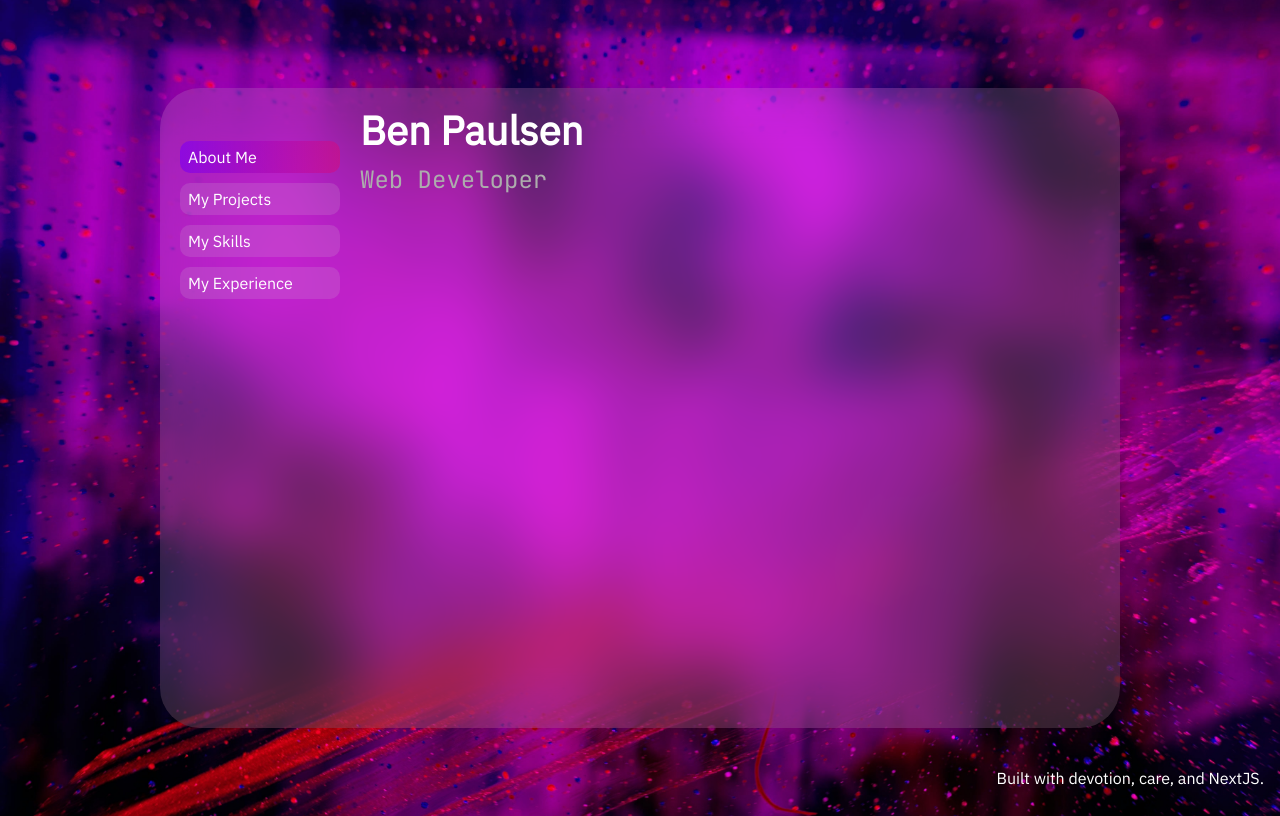
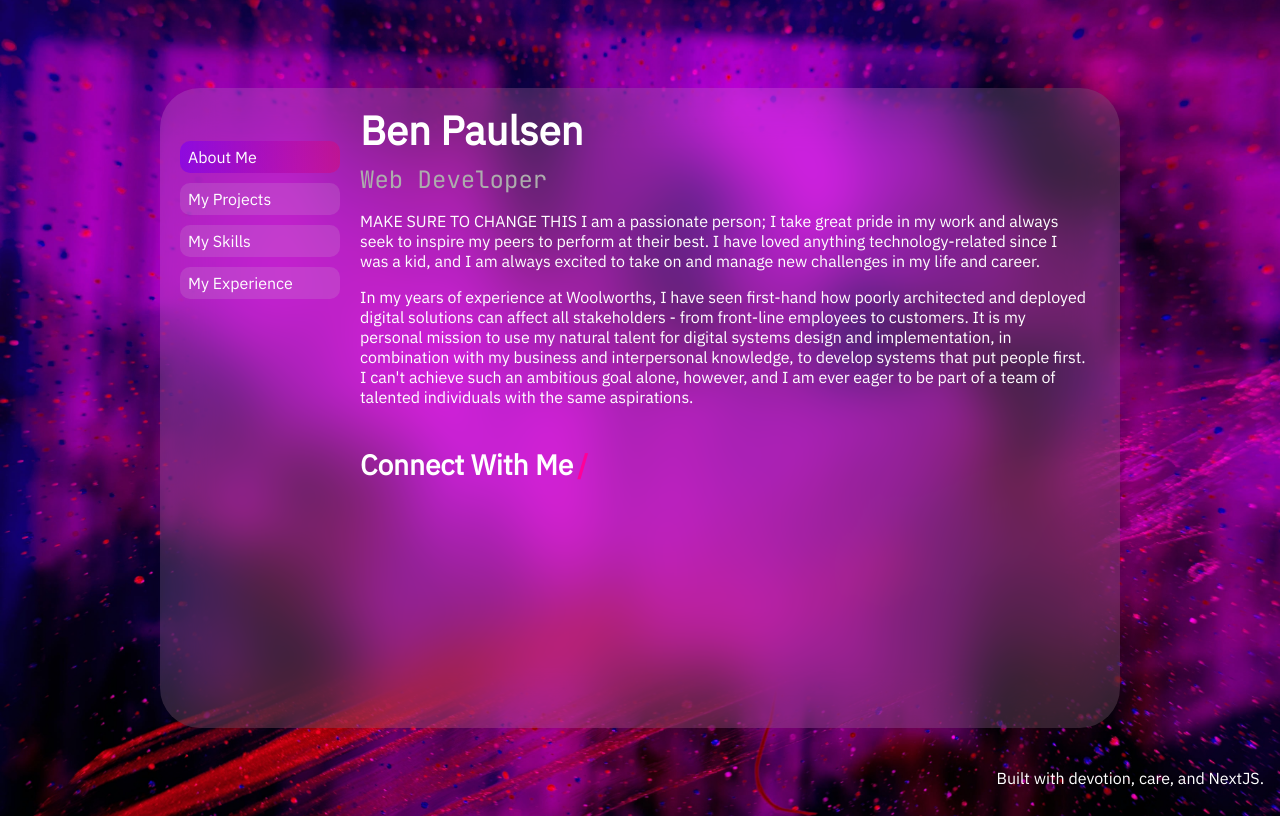
Before and after one commit to benpaulsen4/project-narcissism, a Next.js app: page / in a window 1280 px wide. Built offline with nearby package versions, Linux system fonts and the light colour scheme.

Commit message:
Started work on about me page

```diff
--- a/app/Ticker.tsx
+++ b/app/Ticker.tsx
@@ -88,6 +88,6 @@ export default function Ticker(){
   }, []);
 
     return (
-        <code className={JBmono.className}>{current}</code>
+        <div className="fix"><code className={JBmono.className}>{current}</code></div>
     );
 }
--- a/app/page.tsx
+++ b/app/page.tsx
@@ -5,6 +5,13 @@ export default function Home(){
         <div className="home">
             <h1>Ben Paulsen</h1>
             <Ticker />
+            <p>MAKE SURE TO CHANGE THIS I am a passionate person; I take great pride in my work and always seek to inspire my peers to perform at their best. I have loved anything technology-related since I was a kid, and I am always excited to take on and manage new challenges in my life and career. </p>
+
+            <p>In my years of experience at Woolworths, I have seen first-hand how poorly architected and deployed digital solutions can affect all stakeholders - from front-line employees to customers. It is my personal mission to use my natural talent for digital systems design and implementation, in combination with my business and interpersonal knowledge, to develop systems that put people first. I can't achieve such an ambitious goal alone, however, and I am ever eager to be part of a team of talented individuals with the same aspirations.</p>
+            <div className="d-flex">
+                <h2>Connect With Me</h2>
+                <h2 className="slash">/</h2>
+            </div>
         </div>
     )
 }
--- a/app/styles.css
+++ b/app/styles.css
@@ -31,12 +31,17 @@ aside {
 
 main {
   grid-column: 2;
+  padding-right: 2rem;
 }
 
 h1 {
   font-size: 2.5em;
   margin-top: 1rem;
   margin-bottom: 0.5rem;
+}
+
+h2 {
+    font-size: 1.75em;
 }
 
 code {
@@ -53,3 +58,16 @@ code {
   display: grid;
   grid-template: auto / 12.5rem auto;
 }
+
+.fix {
+    min-height: 1.5rem;
+}
+
+.d-flex {
+    display: flex;
+}
+
+.slash {
+    margin-left: 0.25rem;
+    color: #ff0099;
+}
```
Also changed, not shown: .fleet/settings.json (added).
